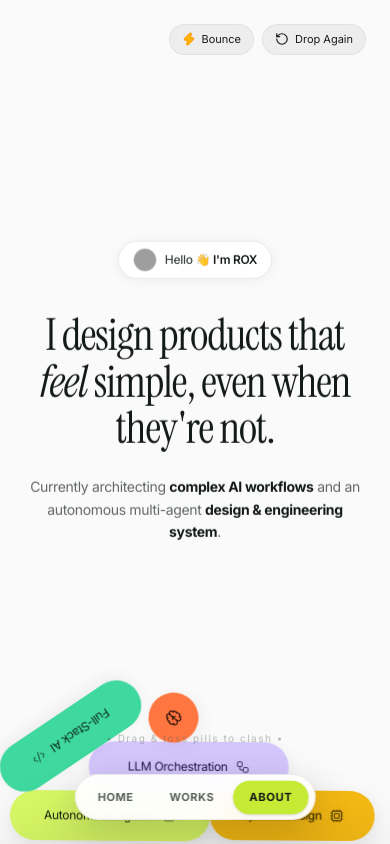
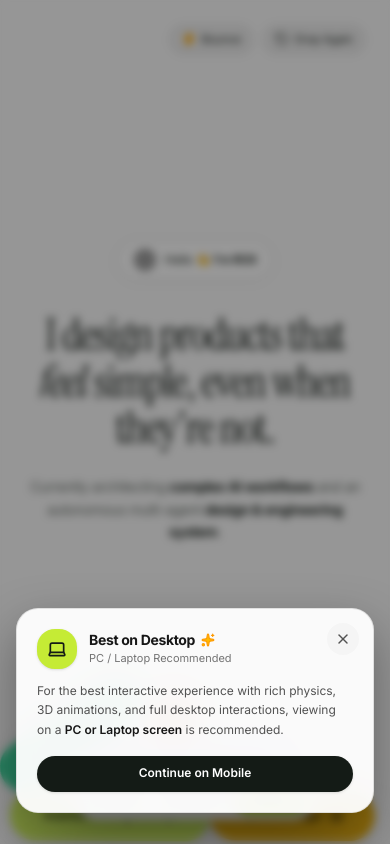
Before and after one commit to ronitrai27/rox-portfolio, a Next.js app: page /about in a window 390 px wide. Shown: the top 844 px of the page. Built offline with nearby package versions, Linux system fonts and the light colour scheme; no server answers; grey boxes are pictures that could not be loaded.

Commit message:
mobile fixes.

```diff
--- a/modules/about/PlayfulPhysicsCanvas.tsx
+++ b/modules/about/PlayfulPhysicsCanvas.tsx
@@ -347,6 +347,13 @@ export default function PlayfulPhysicsCanvas({
       mouse.element.removeEventListener("mousewheel", (mouse as any).mousewheel);
       mouse.element.removeEventListener("DOMMouseScroll", (mouse as any).mousewheel);
       (mouse as any).mousewheel = () => {};
+
+      // On mobile screens (< 768px), disable Matter's aggressive touch hijacking so vertical swipe scrolls the page freely
+      if (window.innerWidth < 768) {
+        mouse.element.removeEventListener("touchmove", (mouse as any).mousemove);
+        mouse.element.removeEventListener("touchstart", (mouse as any).mousedown);
+        mouse.element.removeEventListener("touchend", (mouse as any).mouseup);
+      }
     }
 
     const mouseConstraint = MouseConstraint.create(engine, {
@@ -466,11 +473,11 @@ export default function PlayfulPhysicsCanvas({
   };
 
   return (
-    <div className={`absolute inset-0 w-full h-full pointer-events-auto overflow-hidden z-20 ${className}`}>
+    <div className={`absolute inset-0 w-full h-full pointer-events-none md:pointer-events-auto touch-pan-y overflow-hidden z-20 ${className}`}>
       {/* Physics World Canvas / Interaction Layer */}
       <div
         ref={containerRef}
-        className="absolute inset-0 w-full h-full cursor-grab active:cursor-grabbing select-none"
+        className="absolute inset-0 w-full h-full cursor-grab active:cursor-grabbing select-none touch-pan-y pointer-events-none md:pointer-events-auto"
       >
         {activeItems.map((item) => {
           const Icon = item.icon;
@@ -491,7 +498,7 @@ export default function PlayfulPhysicsCanvas({
                 left: 0,
                 transform: "translate3d(-500px, -500px, 0)", // Offscreen until physics ticker sets position
               }}
-              className={`flex items-center justify-center font-sans text-[12px] sm:text-[13px] font-normal tracking-[0.02em] rounded-full shadow-[0_4px_16px_rgba(0,0,0,0.06)] hover:shadow-[0_8px_24px_rgba(0,0,0,0.12)] transition-shadow will-change-transform select-none touch-none ${
+              className={`flex items-center justify-center font-sans text-[12px] sm:text-[13px] font-normal tracking-[0.02em] rounded-full shadow-[0_4px_16px_rgba(0,0,0,0.06)] hover:shadow-[0_8px_24px_rgba(0,0,0,0.12)] transition-shadow will-change-transform select-none pointer-events-auto ${
                 item.bgClass
               } ${item.textClass} ${item.borderClass || ""}`}
             >
--- a/src/app/layout.tsx
+++ b/src/app/layout.tsx
@@ -3,6 +3,7 @@ import "./globals.css";
 import { Geist } from "next/font/google";
 import { cn } from "@/lib/utils";
 import { SmoothCursor } from "@/components/ui/smooth-cursor";
+import { DesktopRecommendationModal } from "@/components/ui/DesktopRecommendationModal";
 
 const geist = Geist({ subsets: ["latin"], variable: "--font-sans" });
 
@@ -33,6 +34,7 @@ export default function RootLayout({
       </head>
       <body className="min-h-screen bg-white text-neutral-900 selection:bg-[#c5eb35] selection:text-black">
         <SmoothCursor />
+        <DesktopRecommendationModal />
         {children}
       </body>
     </html>
--- /dev/null
+++ b/src/components/ui/DesktopRecommendationModal.tsx
@@ -0,0 +1,100 @@
+"use client";
+
+import React, { useEffect, useState } from "react";
+import { Laptop, Sparkles, X } from "lucide-react";
+import { AnimatePresence, motion } from "motion/react";
+
+export function DesktopRecommendationModal() {
+  const [isOpen, setIsOpen] = useState(false);
+
+  useEffect(() => {
+    // Only trigger on mobile/tablet viewports (< 768px)
+    if (typeof window === "undefined") return;
+
+    const isDismissed = sessionStorage.getItem("rox_mobile_notice_dismissed");
+    if (!isDismissed && window.innerWidth < 768) {
+      // Small delay for smooth entrance after initial page load
+      const timer = setTimeout(() => {
+        setIsOpen(true);
+      }, 1200);
+      return () => clearTimeout(timer);
+    }
+  }, []);
+
+  const handleDismiss = () => {
+    sessionStorage.setItem("rox_mobile_notice_dismissed", "true");
+    setIsOpen(false);
+  };
+
+  return (
+    <AnimatePresence>
+      {isOpen && (
+        <div className="fixed inset-0 z-[9999] flex items-end sm:items-center justify-center p-4 pointer-events-none md:hidden">
+          {/* Subtle backdrop */}
+          <motion.div
+            initial={{ opacity: 0 }}
+            animate={{ opacity: 1 }}
+            exit={{ opacity: 0 }}
+            transition={{ duration: 0.25 }}
+            onClick={handleDismiss}
+            className="fixed inset-0 bg-black/40 backdrop-blur-xs pointer-events-auto"
+          />
+
+          {/* Popup Card */}
+          <motion.div
+            initial={{ opacity: 0, y: 40, scale: 0.95 }}
+            animate={{ opacity: 1, y: 0, scale: 1 }}
+            exit={{ opacity: 0, y: 30, scale: 0.95 }}
+            transition={{ type: "spring", damping: 25, stiffness: 300 }}
+            className="relative w-full max-w-sm bg-white/95 text-neutral-900 rounded-3xl p-5 shadow-[0_20px_50px_rgba(0,0,0,0.35)] border border-black/10 backdrop-blur-md pointer-events-auto flex flex-col mb-4 sm:mb-0"
+          >
+            {/* Top Close Button (Cross Icon) */}
+            <button
+              type="button"
+              onClick={handleDismiss}
+              aria-label="Close notification"
+              className="absolute top-3.5 right-3.5 w-8 h-8 rounded-full bg-neutral-100 hover:bg-neutral-200 text-neutral-600 hover:text-neutral-900 flex items-center justify-center transition-colors cursor-pointer"
+            >
+              <X className="w-4 h-4 stroke-[2.2]" />
+            </button>
+
+            {/* Header with Icon Badge */}
+            <div className="flex items-center gap-3 mb-3">
+              <div className="w-10 h-10 rounded-2xl bg-[#c5eb35] flex items-center justify-center text-[#141b16] shadow-sm shrink-0">
+                <Laptop className="w-5 h-5 stroke-[2]" />
+              </div>
+              <div className="pr-6">
+                <h3 className="font-sans font-bold text-sm text-neutral-900 tracking-tight flex items-center gap-1.5">
+                  Best on Desktop
+                  <Sparkles className="w-3.5 h-3.5 text-amber-500 fill-amber-400" />
+                </h3>
+                <p className="font-sans text-[11px] text-neutral-500">
+                  PC / Laptop Recommended
+                </p>
+              </div>
+            </div>
+
+            {/* Body Description */}
+            <p className="font-sans text-xs text-neutral-600 leading-relaxed mb-4">
+              For the best interactive experience with rich physics, 3D
+              animations, and full desktop interactions, viewing on a{" "}
+              <strong className="text-neutral-900 font-semibold">
+                PC or Laptop screen
+              </strong>{" "}
+              is recommended.
+            </p>
+
+            {/* CTA Button */}
+            <button
+              type="button"
+              onClick={handleDismiss}
+              className="w-full py-2.5 px-4 rounded-full bg-[#141b16] text-white hover:bg-black font-sans font-semibold text-xs transition-all active:scale-98 cursor-pointer shadow-sm flex items-center justify-center gap-2"
+            >
+              <span>Continue on Mobile</span>
+            </button>
+          </motion.div>
+        </div>
+      )}
+    </AnimatePresence>
+  );
+}
```
